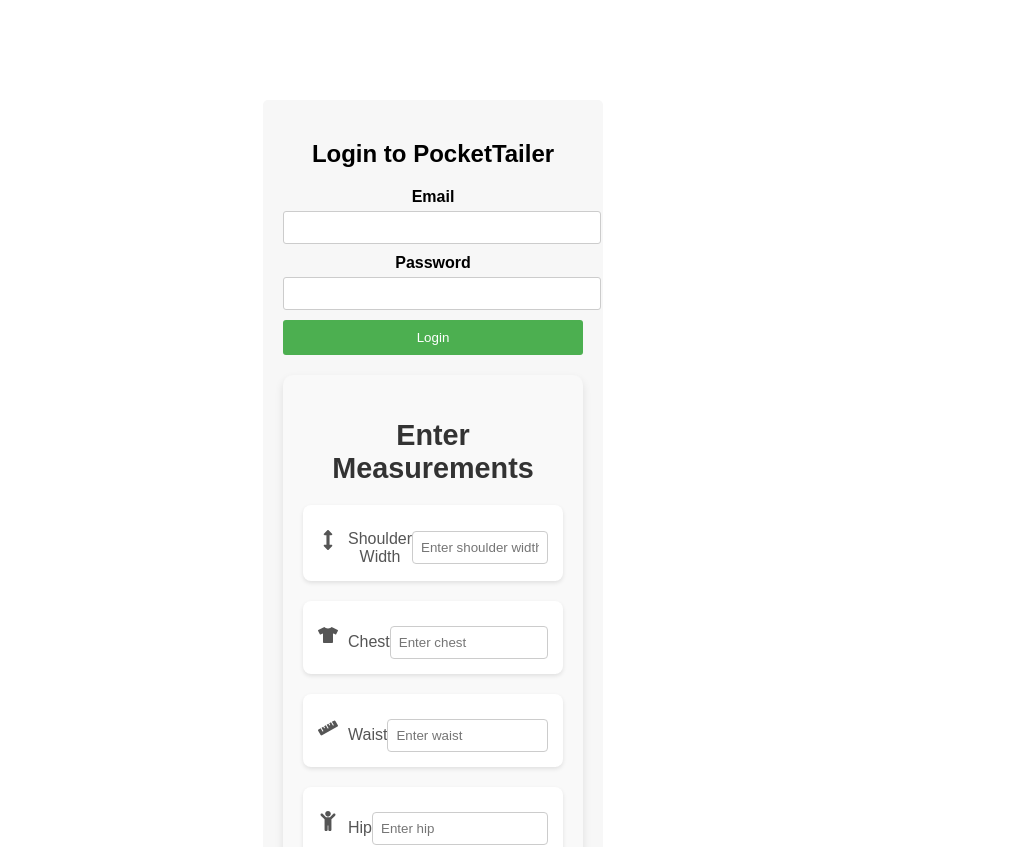
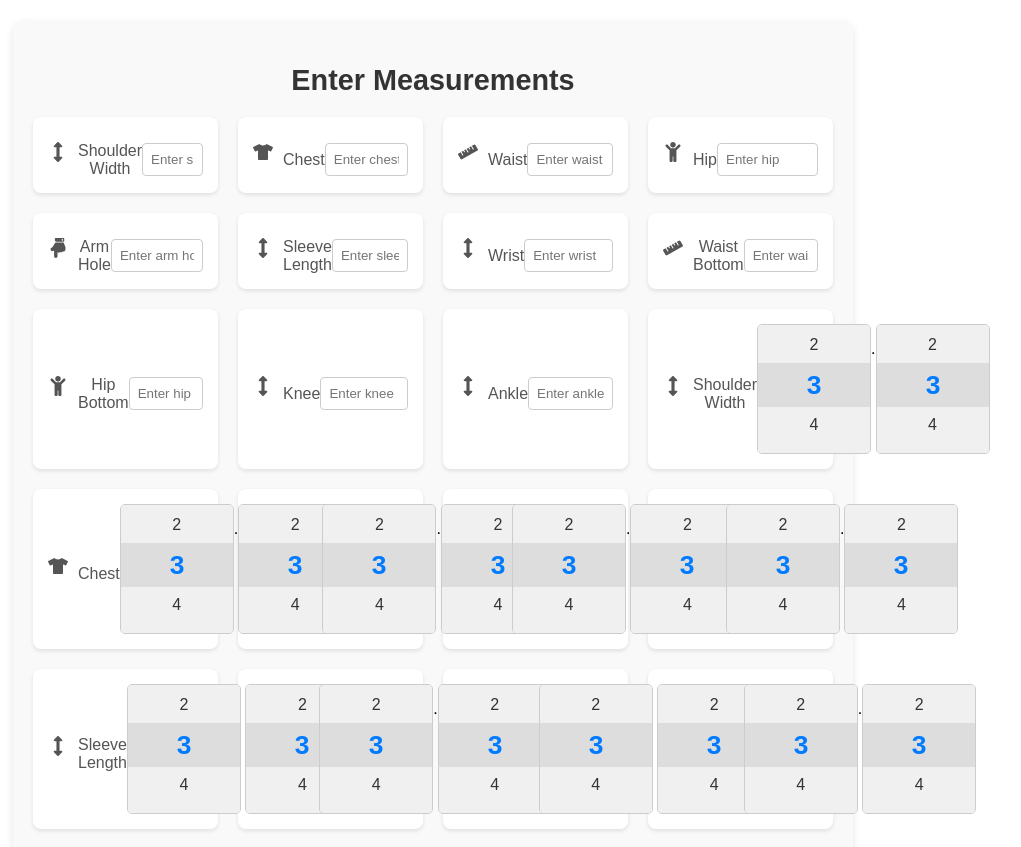
Before and after one commit to CharanKondaveeti/pocketTailor, a React (Vite) app: page / in a window 1280 px wide. Shown: the top 847 px of the page, without its empty margins (207-1228 px from the left). Built offline with nearby package versions, Linux system fonts and the light colour scheme.

Commit message:
added wheel pcike

```diff
--- a/src/App.jsx
+++ b/src/App.jsx
@@ -13,7 +13,7 @@
     <Router>
       <div className="App">
         <Routes>
-          <Route path="/" element={<Login />} />
+          <Route path="/" element={<MeasurementsInput />} />
           <Route path="/homepage" element={<HomePage />} />
           <Route path="/profile" element={<Profile />} />
           <Route path="/measurements" element={<MeasurementsInput />} />
```
Also changed, not shown: src/vercel.json (added), 1 other file (tests, documents, lock files or other folders).
